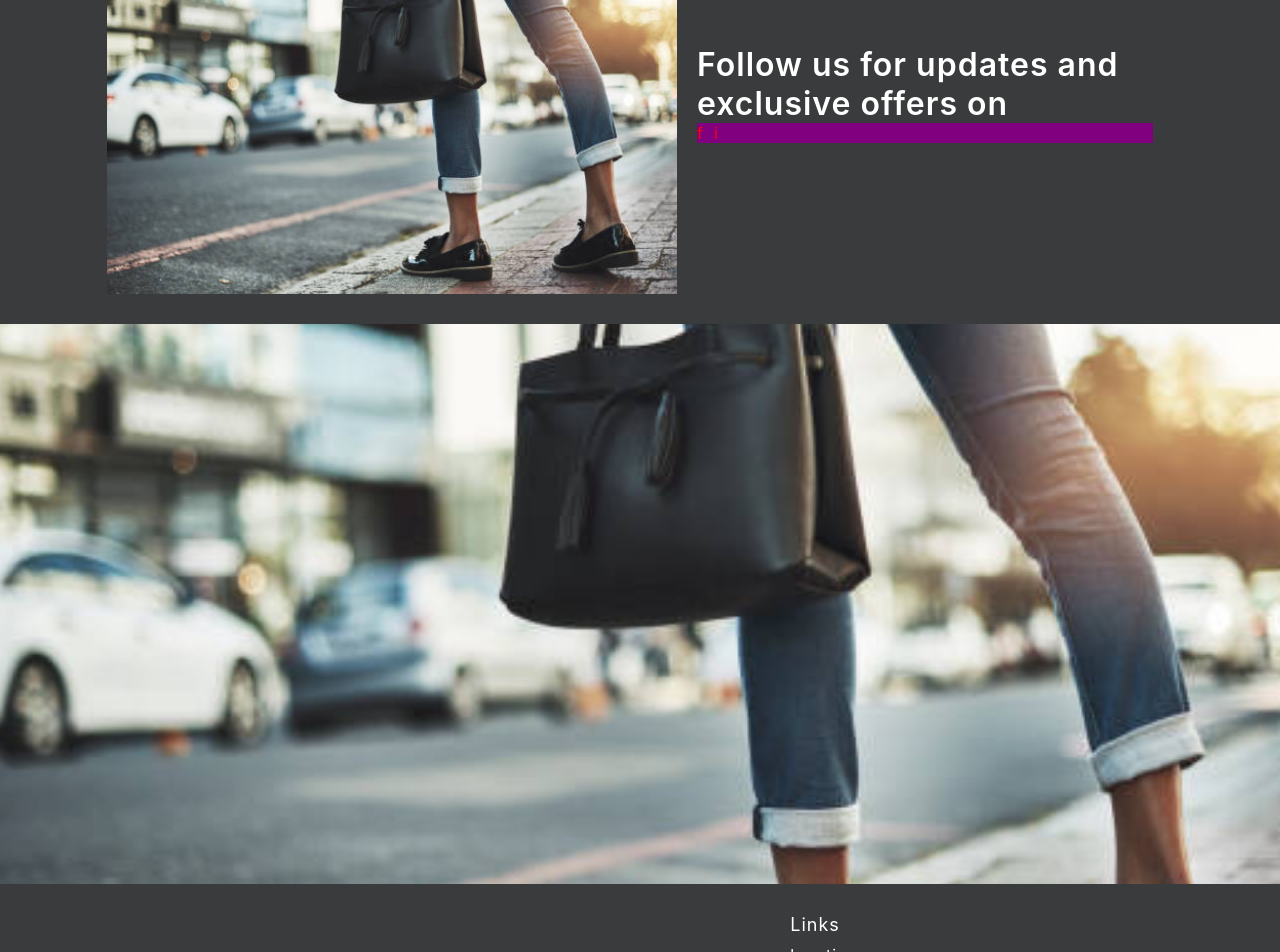
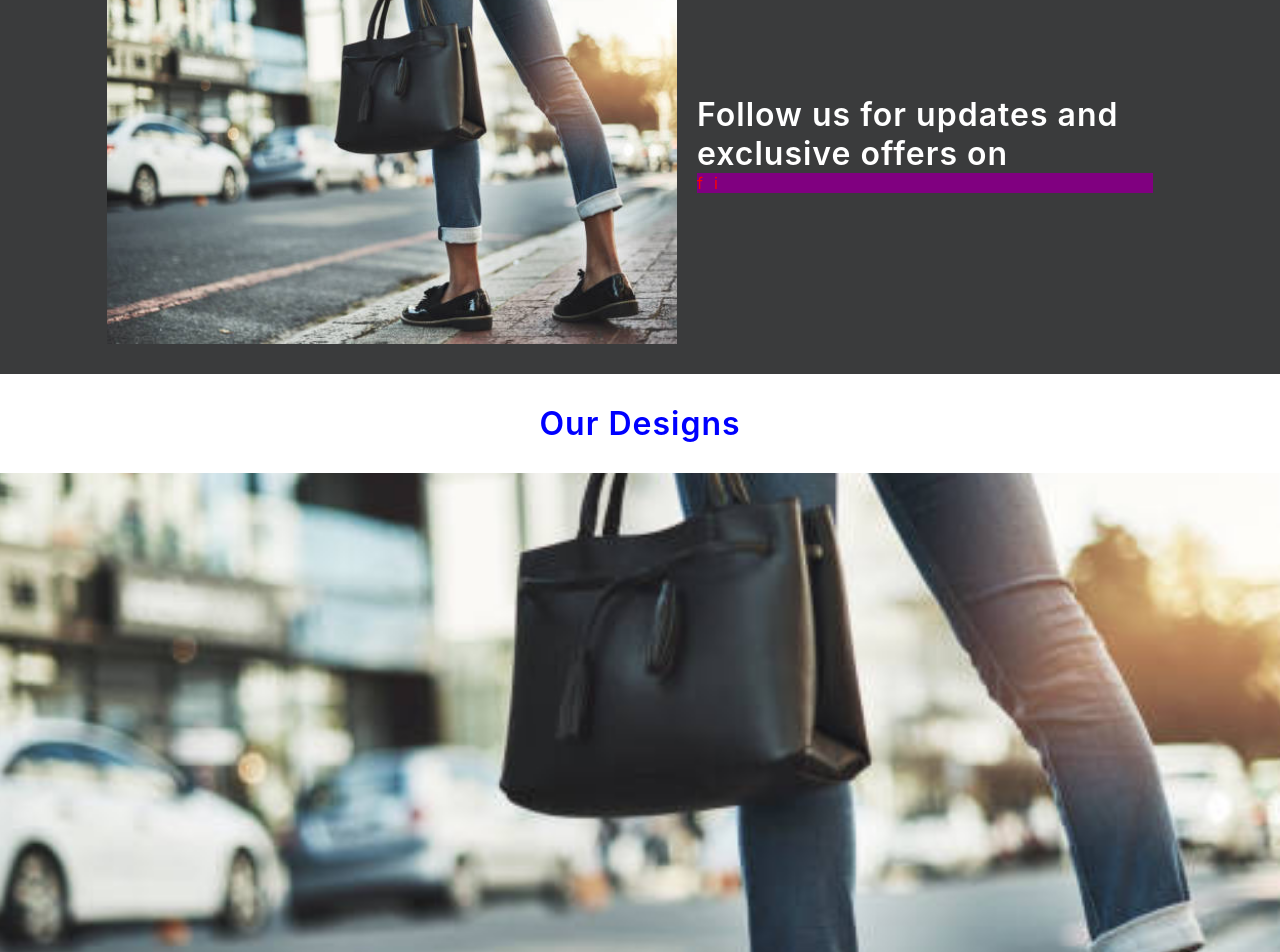
Before and after one commit to AnupRijal123/bag_shopping_website, a React (Create React App) app: page / in a window 1280 px wide. Shown: the part 1360-2312 px from the top of the page. Built offline with nearby package versions, Linux system fonts and the light colour scheme.

Commit message:
Moved code from App.js to HomePage.js

```diff
--- a/src/App.js
+++ b/src/App.js
@@ -1,57 +1,17 @@
 import './styles/App.css';
 import Navbar from './components/Navbar.js';
-import Banner from './components/Banner.js'
-import CardSection from './components/CardSection.js';
 import Footer from './components/Footer.js';
+import HomePage from './pages/HomePage.js'
+
 
 function App() {
   return (
     <>
       <Navbar />
-      <Banner />
 
-      <div className="section-container">
-        <CardSection />
-      </div>
-
-      <div className="section-container coloured-background-section">
-
-        <div className="coloured-background-section-image-container">
-          <img className="coloured-background-section-image" src={require('./assets/images/bannerimage.jpg')} alt="model-image" />
-        </div>
-
-        <div className="coloured-background-content">
-          <h1 className="white-text">Follow us for updates and exclusive offers on</h1>
-          <div className="social-media-icon-container">
-            <p>f</p>
-            <p>i</p>
-          </div>
-        </div>
-      </div>
-
-      <div className="image-slider-section-container">
-        <div className="slider-image-item">
-          <img className="slider-image" src={require('./assets/images/bannerimage.jpg')} alt="items-image" />
-        </div>
+      <HomePage />
 
 
-
-        <div className="slider-image-item">
-          <img className="slider-image" src={require('./assets/images/bannerimage.jpg')} alt="items-image" />
-        </div>
-        <div className="slider-image-item">
-          <img className="slider-image" src={require('./assets/images/bannerimage.jpg')} alt="items-image" />
-        </div>
-        <div className="slider-image-item">
-          <img className="slider-image" src={require('./assets/images/bannerimage.jpg')} alt="items-image" />
-        </div>
-        <div className="slider-image-item">
-          <img className="slider-image" src={require('./assets/images/bannerimage.jpg')} alt="items-image" />
-        </div>
-
-
-
-      </div>
 
       <Footer />
 
--- a/src/components/CardSection.js
+++ b/src/components/CardSection.js
@@ -3,7 +3,7 @@ import '../styles/CardSection.css';
 function CardSection() {
     return (
         <>
-            <h1 className="card-heading-text black-text">card heading</h1>
+            <h1 className="heading-text center-aligned-text black-text">card heading</h1>
 
             <div className="card-container">
                 <div className="card">
--- /dev/null
+++ b/src/pages/HomePage.js
@@ -0,0 +1,62 @@
+import '../styles/HomePage.css';
+import Banner from '../components/Banner.js';
+import CardSection from '../components/CardSection.js';
+
+
+
+function HomePage() {
+    return (
+        <>
+            <Banner />
+
+            <div className="section-container">
+                <CardSection />
+            </div>
+
+            <div className="section-container coloured-background-section">
+
+                <div className="coloured-background-section-image-container">
+                    <img className="coloured-background-section-image" src={require('../assets/images/bannerimage.jpg')} alt="model-image" />
+                </div>
+
+                <div className="coloured-background-content">
+                    <h1 className="white-text">Follow us for updates and exclusive offers on</h1>
+                    <div className="social-media-icon-container">
+                        <p>f</p>
+                        <p>i</p>
+                    </div>
+                </div>
+            </div>
+
+
+            <h1 className="center-aligned-text heading-text">Our Designs</h1>
+            <div className="image-slider-section-container">
+                <div className="slider-image-item">
+                    <img className="slider-image" src={require('../assets/images/bannerimage.jpg')} alt="items-image" />
+                </div>
+
+                <div className="slider-image-item">
+                    <img className="slider-image" src={require('../assets/images/bannerimage.jpg')} alt="items-image" />
+                </div>
+                <div className="slider-image-item">
+                    <img className="slider-image" src={require('../assets/images/bannerimage.jpg')} alt="items-image" />
+                </div>
+                <div className="slider-image-item">
+                    <img className="slider-image" src={require('../assets/images/bannerimage.jpg')} alt="items-image" />
+                </div>
+                <div className="slider-image-item">
+                    <img className="slider-image" src={require('../assets/images/bannerimage.jpg')} alt="items-image" />
+                </div>
+
+
+
+
+
+
+
+            </div>
+        </>
+    )
+}
+
+export default HomePage;
--- a/src/styles/App.css
+++ b/src/styles/App.css
@@ -80,6 +80,13 @@ p {
     color: #808080;
 }
 
+.center-aligned-text {
+    text-align: center;
+}
+
+.heading-text {
+    padding: 30px 0px;
+}
 
 .coloured-background-section {
     background-color: var(--dark-gray-color) !important;
@@ -120,35 +127,8 @@ p {
     gap: 10px;
 }
 
-.image-slider-section-container {
-    background-color: red;
-    width: 100%;
-    height: 70vh;
-    display: flex;
-    overflow-x: auto;
-    overflow-y: hidden;
-    scroll-behavior: smooth;
-}
 
-.slider-image-item {
-    background-color: yellow;
-    width: 100%;
-    height: 100%;
-    flex-shrink: 0;
-    overflow: hidden;
-}
 
-.slider-image {
-    width: 100%;
-    height: 100%;
-    object-fit: cover;
-    transform: scale(1.2);
-    transition: transform 0.5s ease;
-}
-
-.slider-image:hover {
-    transform: scale(1);
-}
 
 @media only screen and (max-width:768px) {
     .section-container {
--- /dev/null
+++ b/src/styles/HomePage.css
@@ -0,0 +1,30 @@
+.image-slider-section-container {
+    background-color: red;
+    width: 100%;
+    height: 80vh;
+    display: flex;
+    overflow-x: auto;
+    overflow-y: hidden;
+    scroll-behavior: smooth;
+}
+
+.slider-image-item {
+    background-color: yellow;
+    width: 100%;
+    height: 100%;
+    flex-shrink: 0;
+    overflow: hidden;
+}
+
+.slider-image {
+    width: 100%;
+    height: 100%;
+    object-fit: cover;
+    transform: scale(1.2);
+    transition: transform 0.5s ease;
+    cursor: pointer;
+}
+
+.slider-image:hover {
+    transform: scale(1);
+}
```
